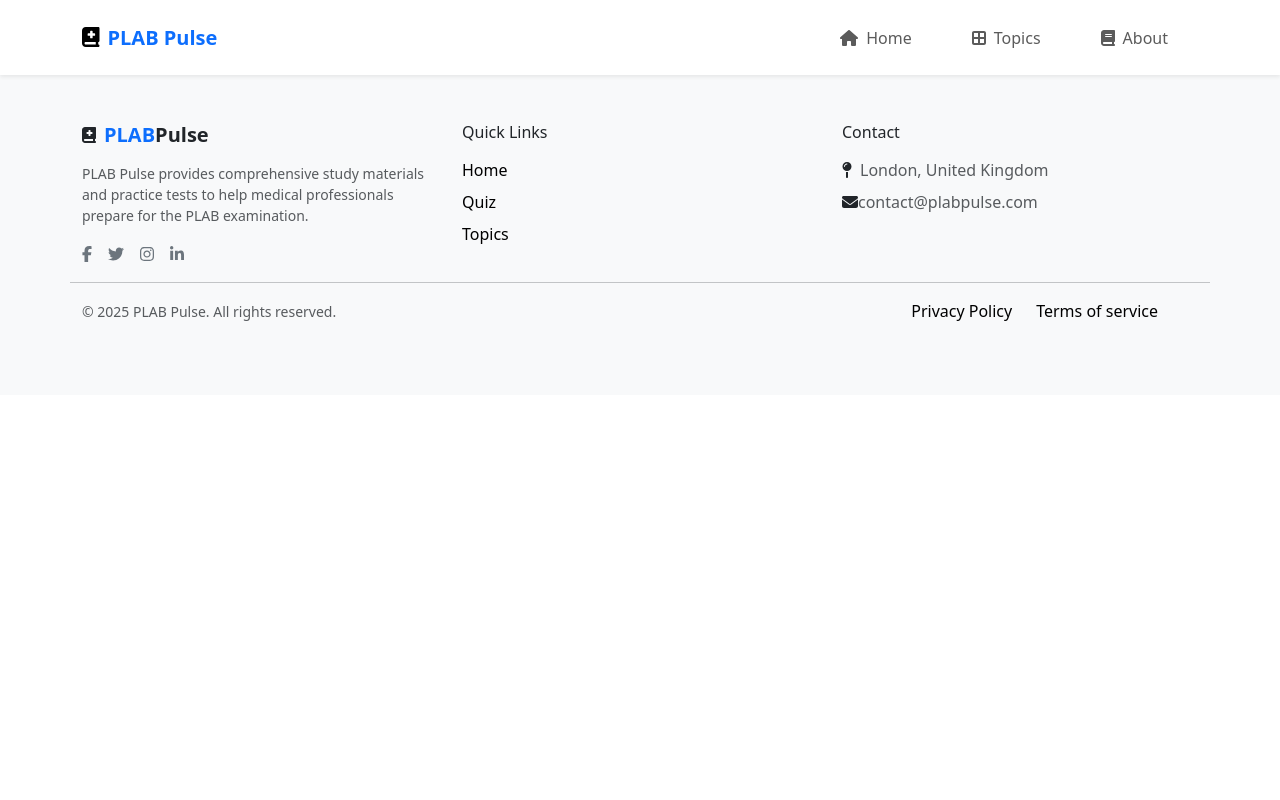
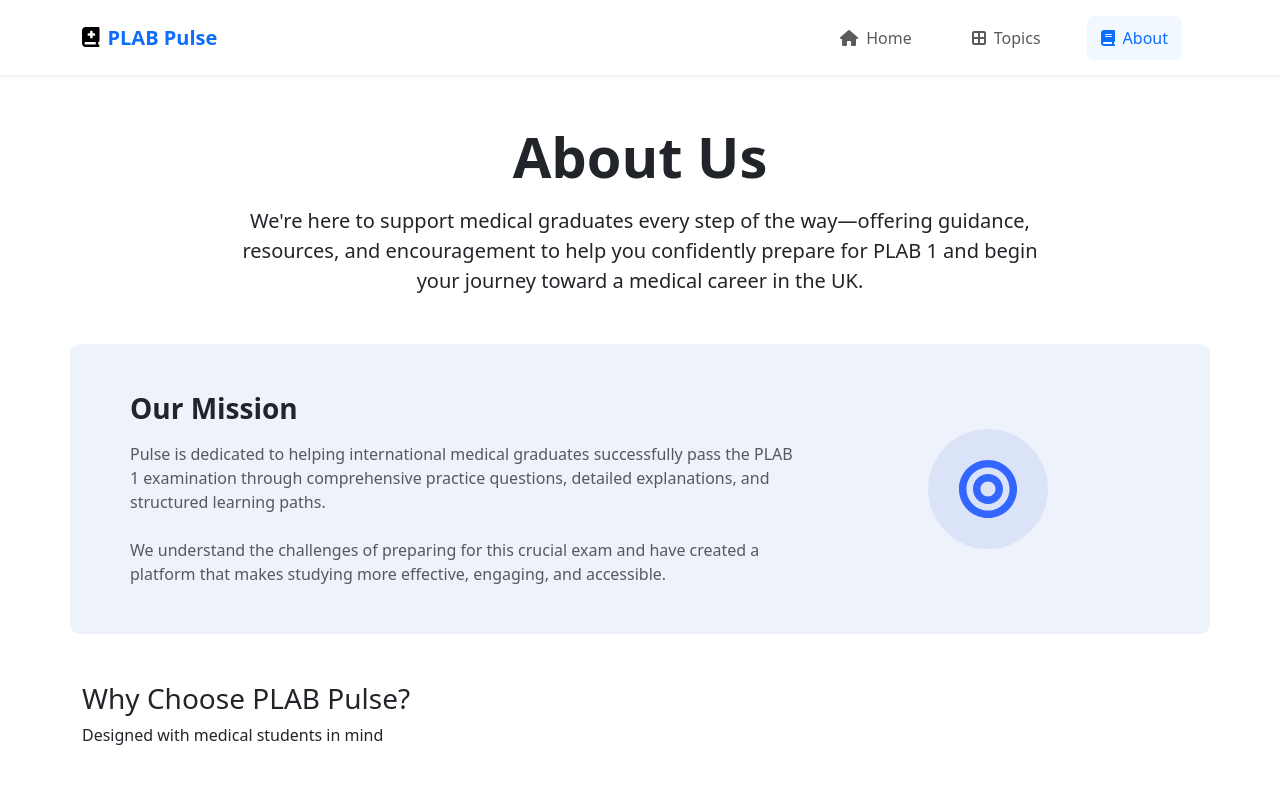
Before and after one commit to joehalls605/PlubPulse, a React (Vite) app in the folder plubPulseApp/: page /about in a window 1280 px wide. Shown: the top 800 px of the page. Built offline with nearby package versions, Linux system fonts and the light colour scheme.

Commit message:
Setting up About, changes to Header, AppRoutes to include About.

```diff
--- a/plubPulseApp/src/index.css
+++ b/plubPulseApp/src/index.css
@@ -142,3 +142,17 @@
     color: #3366ff;
     font-size: 20px;
 }
+.about-bullseye{
+    width:120px;
+    height:120px;
+    border-radius:50%;
+    background-color: #dbe3f8;
+    color: #3366ff;
+    display:flex;
+    align-items:center;
+    justify-content:center;
+}
+.our-mission{
+    background-color:#eef2fb;
+    border-radius:10px;
+}
--- a/plubPulseApp/src/layout/Header.jsx
+++ b/plubPulseApp/src/layout/Header.jsx
@@ -31,7 +31,7 @@
                                 </NavLink>
                             </li>
                             <li className="nav-item">
-                                <NavLink to="/quiz" className="nav-text mx-3">
+                                <NavLink to="/about" className="nav-text mx-3">
                                     <FontAwesomeIcon icon={faBook}/>
                                     <span className="ms-2" onClick={() => handleStartQuiz("Shuffle")}>About</span>
                                 </NavLink>
--- /dev/null
+++ b/plubPulseApp/src/pages/About.jsx
@@ -0,0 +1,47 @@
+import React from 'react';
+import { FaBullseye } from 'react-icons/fa';
+
+const About = () => {
+
+    return(
+        <div className="container py-5">
+            <div className="text-center mb-5">
+                <h1 className="mb-3 fw-bold display-4">About Us</h1>
+                <p className="lead mx-auto" style={{maxWidth: "800px"}}>
+                    We're here to support  medical graduates every step of the way—offering guidance,
+                    resources, and encouragement to help you confidently prepare for PLAB 1 and begin your journey
+                    toward a medical career in the UK.
+                </p>
+            </div>
+            <div className="our-mission row p-5 d-flex">
+                <div className="col-md-8">
+                    <h3 className="text-dark fw-semibold mb-3">Our Mission</h3>
+                    <p className="text-muted fs-6 lh-base mb-0">
+                        Pulse is dedicated to helping international medical graduates successfully pass the PLAB 1
+                        examination through comprehensive practice questions, detailed explanations, and structured
+                        learning paths.
+                        <br/>
+                        <br/>We understand the challenges of preparing for this crucial exam and have created a platform
+                        that makes studying more effective, engaging, and accessible.
+                    </p>
+                </div>
+                <div className="col-md-4 d-flex justify-content-center align-items-center">
+                    <div className="about-bullseye">
+                        <FaBullseye size={60}/>
+                    </div>
+                </div>
+            </div>
+            <div className="mt-5">
+                <div className="row">
+                    <h3>Why Choose PLAB Pulse?</h3>
+                    <p>Designed with medical students in mind</p>
+                </div>
+                <div className="row">
+
+                </div>
+            </div>
+        </div>
+    )
+}
+
+export default About;
--- a/plubPulseApp/src/pages/Topics.jsx
+++ b/plubPulseApp/src/pages/Topics.jsx
@@ -16,7 +16,7 @@
     return (
         <div className="container topics-container">
             <div className="row mt-5 text-center mb-2">
-                <h2 className="display-5 fw-semibold">Medical Specialties</h2>
+                <h2 className="mb-3 fw-bold display-4">Medical Specialties</h2>
                 <p className="lead mx-auto" style={{maxWidth: "800px"}}>Choose a specialty to focus your exam preparation</p>
             </div>
             <div className="row mb-5">
--- a/plubPulseApp/src/routes/AppRoutes.jsx
+++ b/plubPulseApp/src/routes/AppRoutes.jsx
@@ -5,6 +5,7 @@
 import Topics from '../pages/Topics';
 import PrivacyPolicy from '../pages/PrivacyPolicy';
 import TermsOfService from '../pages/TermsOfService';
+import About from '../pages/About';
 
 /*
 AppRoutes is used to define all the app's routes using react-router-dom
@@ -20,6 +21,7 @@
             <Route path="/topics" element={<Topics />}/>
             <Route path="/privacy-policy" element={<PrivacyPolicy />}/>
             <Route path="/terms-of-service" element={<TermsOfService />}/>
+            <Route path="/about" element={<About />}/>
         </Routes>
     )
 }
```
Also changed, not shown: plubPulseApp/src/components/WhyChoose.jsx (added, +54 -0 lines).
